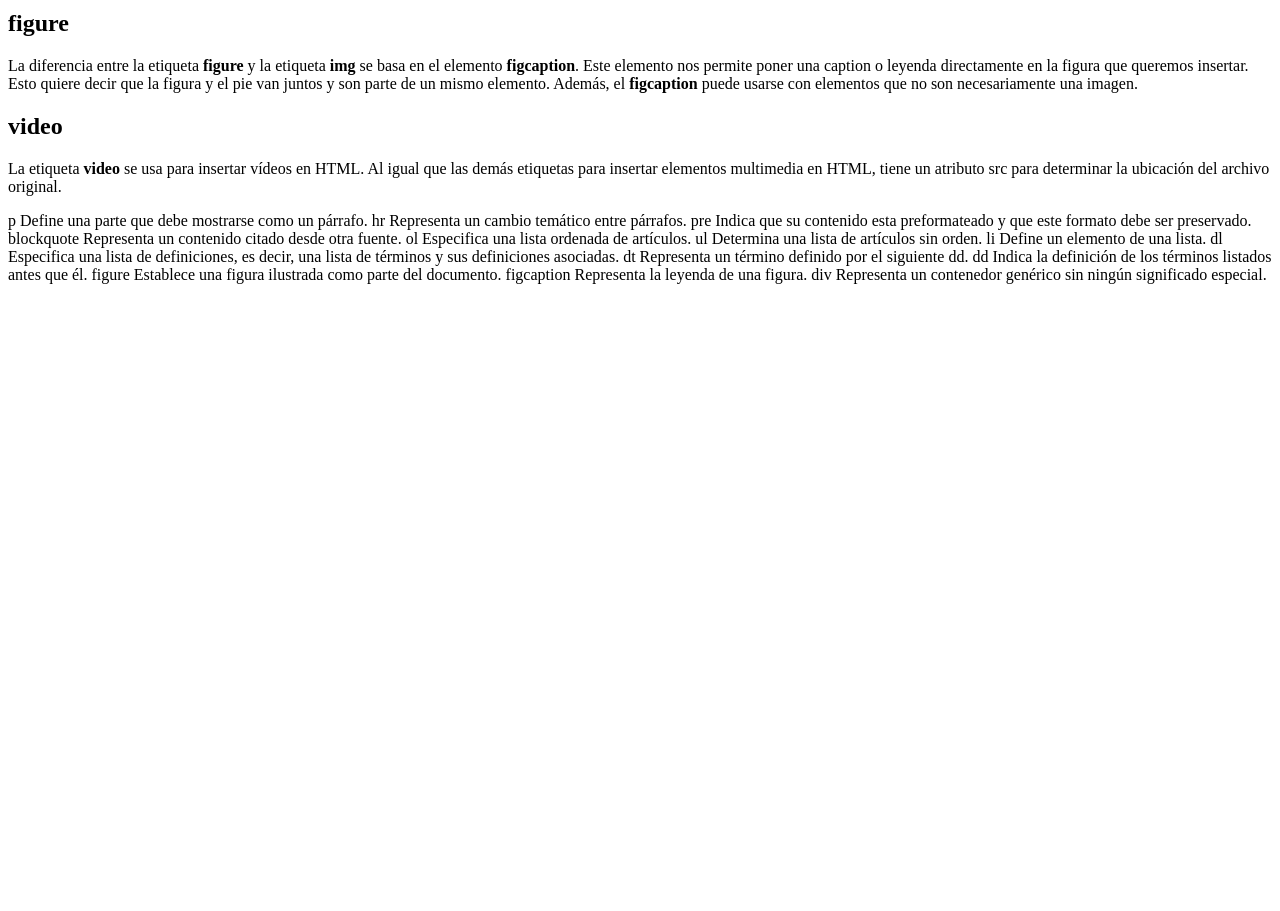
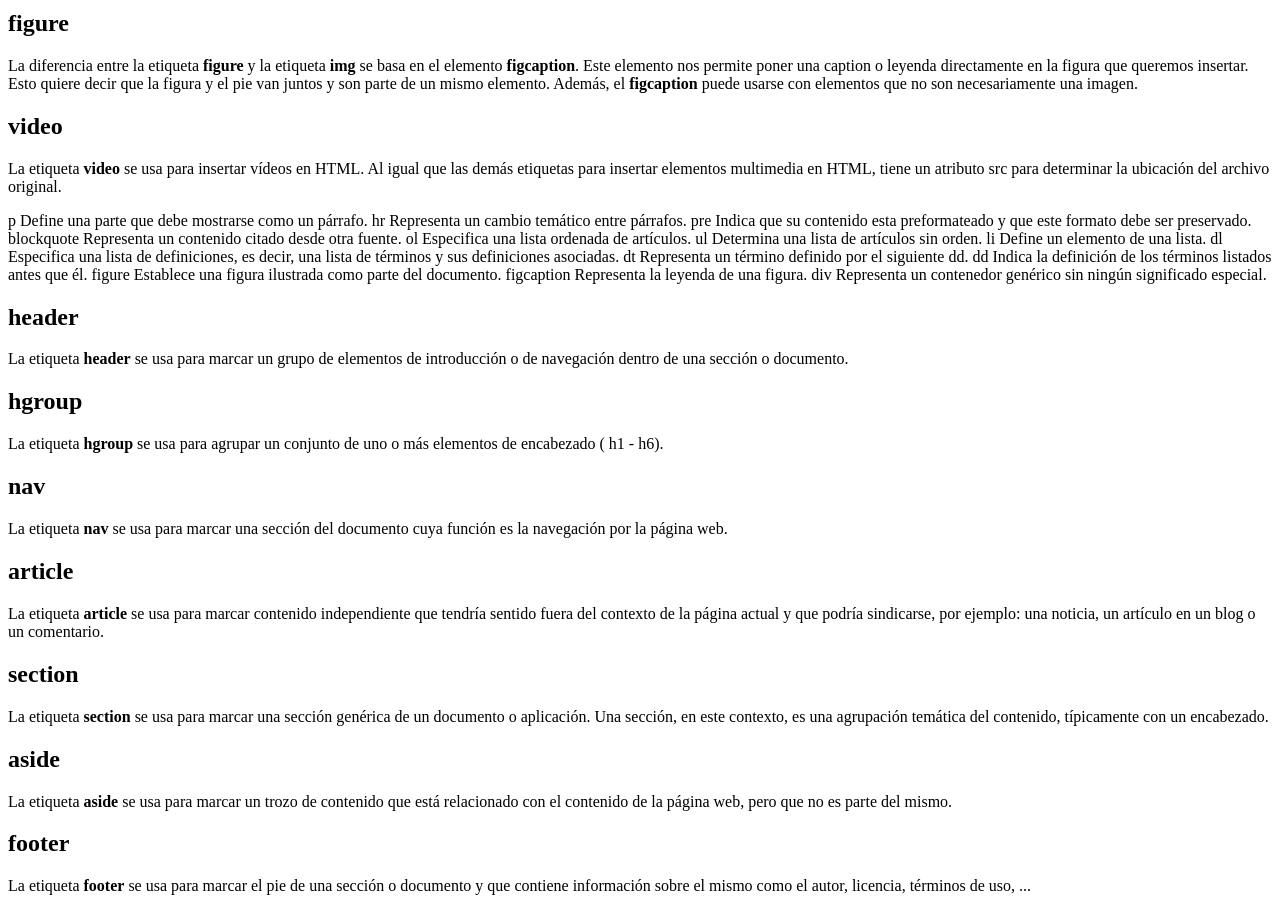
Before and after one commit to MiguelFernandoVasquezMonsalveCampus/HTML-inicio, a plain HTML site: page index.html in a window 1280 px wide. Shown: the part 985-1896 px from the top of the page. Before the commit the page ends 1285 px from the top, so only its background shows below. Drawn offline with Linux system fonts and the light colour scheme.

Commit message:
web semantica

```diff
--- a/index.html
+++ b/index.html
@@ -85,6 +85,36 @@
         div 	Representa un contenedor genérico sin ningún significado especial.
     </p>
 
+    <!--  web semantica  -->
+
+    <h2>header</h2>
+
+    <p> La etiqueta <strong>header</strong> se usa para marcar un grupo de elementos de introducción o de navegación dentro de una sección o documento. </p>
+
+    <h2>hgroup</h2>
+
+    <p>La etiqueta <strong>hgroup</strong> se usa para agrupar un conjunto de uno o más elementos de encabezado ( h1 - h6).</p>
+
+    <h2>nav</h2>
+
+    <p>La etiqueta <strong>nav</strong> se usa para marcar una sección del documento cuya función es la navegación por la página web.</p>
+
+    <h2>article</h2>
+
+    <p>La etiqueta <strong>article </strong> se usa para marcar contenido independiente que tendría sentido fuera del contexto de la página actual y que podría sindicarse, por ejemplo: una noticia, un artículo en un blog o un comentario.</p>
+
+    <h2>section</h2>
+
+    <p>La etiqueta <strong>section</strong> se usa para marcar una sección genérica de un documento o aplicación. Una sección, en este contexto, es una agrupación temática del contenido, típicamente con un encabezado.</p>
+
+    <h2>aside</h2>
+
+    <p>La etiqueta <strong>aside</strong> se usa para marcar un trozo de contenido que está relacionado con el contenido de la página web, pero que no es parte del mismo. </p>
+
+    <h2>footer</h2>
+
+    <p>La etiqueta <strong>footer</strong> se usa para marcar el pie de una sección o documento y que contiene información sobre el mismo como el autor, licencia, términos de uso, ...</p>
+
 
 </body>
 </html>
```
